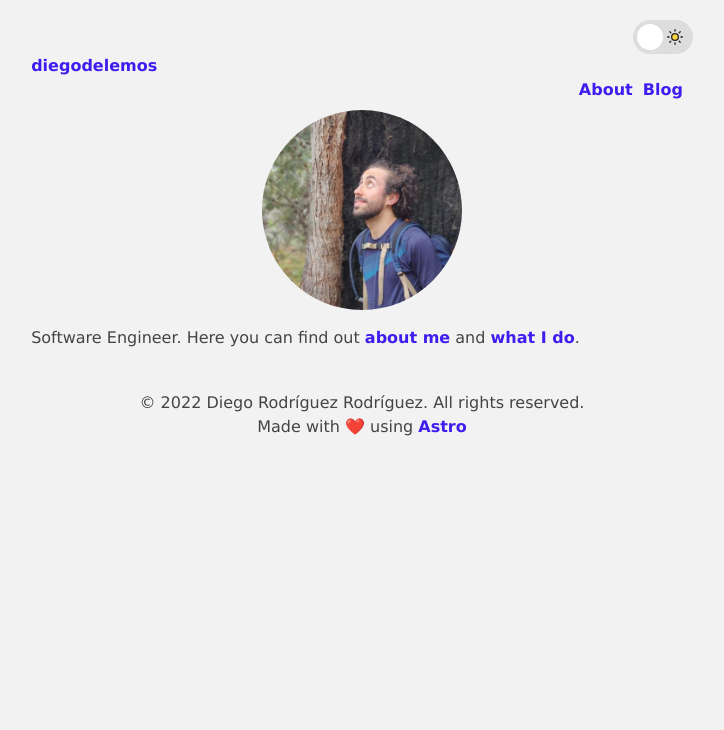
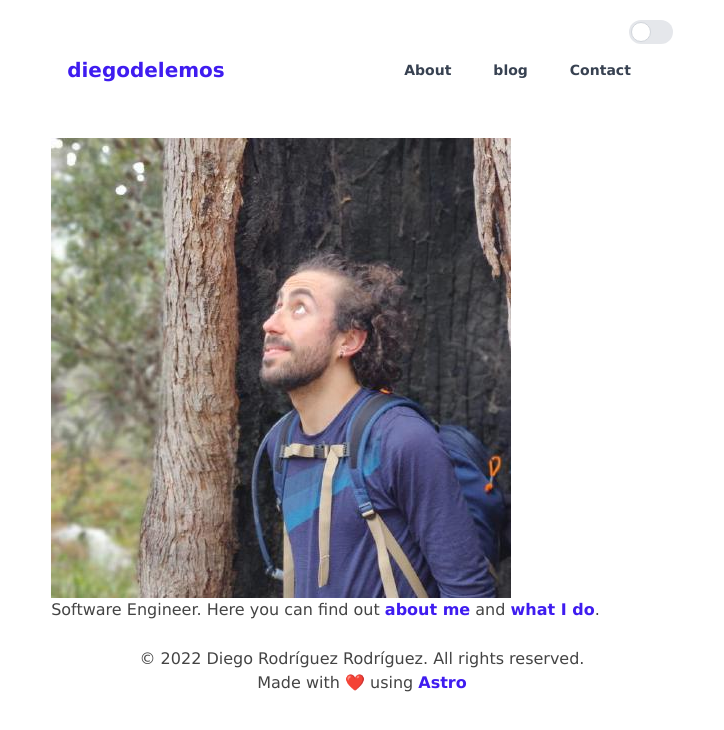
Before and after one commit to diegodelemos/diegodelemos.github.io, an Astro site: page / in a window 1280 px wide. Shown: the whole page, without its empty margins (278-1002 px from the left). Built offline with nearby package versions, Linux system fonts and the light colour scheme; Astro itself is replaced by a stand-in of ours.

Commit message:
Simplify with Tailwind. Still not 100% working

```diff
--- a/astro.config.mjs
+++ b/astro.config.mjs
@@ -1,10 +1,12 @@
 import { defineConfig } from 'astro/config';
 import mdx from '@astrojs/mdx';
-
 import sitemap from '@astrojs/sitemap';
 
 // https://astro.build/config
+import tailwind from "@astrojs/tailwind";
+
+// https://astro.build/config
 export default defineConfig({
-	site: 'https://example.com',
-	integrations: [mdx(), sitemap()],
+  site: 'https://example.com',
+  integrations: [mdx(), sitemap(), tailwind()]
 });
--- a/package.json
+++ b/package.json
@@ -11,9 +11,11 @@
     "astro": "astro"
   },
   "dependencies": {
-    "astro": "^1.5.2",
     "@astrojs/mdx": "^0.11.4",
     "@astrojs/rss": "^1.0.2",
-    "@astrojs/sitemap": "^1.0.0"
+    "@astrojs/sitemap": "^1.0.0",
+    "@astrojs/tailwind": "^2.1.1",
+    "astro": "^1.5.2",
+    "tailwindcss": "^3.2.0"
   }
 }
--- /dev/null
+++ b/src/components/DarkModeToggle.astro
@@ -0,0 +1,15 @@
+<label
+    for="dark-mode-toggle"
+    class="inline-flex relative items-center cursor-pointer float-right"
+>
+    <input
+        type="checkbox"
+        value=""
+        id="dark-mode-toggle"
+        class="sr-only peer"
+    />
+    <div
+        class="w-11 h-6 bg-gray-200 peer-focus:outline-none peer-focus:ring-4 peer-focus:ring-blue-300 dark:peer-focus:ring-blue-800 rounded-full peer dark:bg-gray-700 peer-checked:after:translate-x-full peer-checked:after:border-white after:content-[''] after:absolute after:top-[2px] after:left-[2px] after:bg-white after:border-gray-300 after:border after:rounded-full after:h-5 after:w-5 after:transition-all dark:border-gray-600 peer-checked:bg-blue-600"
+    >
+    </div>
+</label>
--- a/src/components/Footer.astro
+++ b/src/components/Footer.astro
@@ -16,39 +16,101 @@ import { AUTHOR_FULL_NAME } from "../config";
 </style>
 
 <script>
-	// Get the theme toggle input
+	// // Get the theme toggle input
+	// const themeToggle = document.querySelector(
+	// 	'.theme-switch input[type="checkbox"]'
+	// );
+	// // const prefersDarkScheme = window.matchMedia(
+	// // 	"(prefers-color-scheme: dark)"
+	// // );
+
+	// // Get the current theme from local storage
+	// const currentTheme = localStorage.getItem("theme");
+
+	// // If the current local storage item can be found
+	// if (currentTheme) {
+	// 	// Set the body data-theme attribute to match the local storage item
+	// 	document.body.setAttribute("data-theme", currentTheme);
+
+	// 	// If the current theme is dark, check the theme toggle
+	// 	if (currentTheme === "dark") {
+	// 		themeToggle.checked = true;
+	// 	}
+	// }
+
+	// // Function that will switch the theme based on the if the theme toggle is checked or not
+	// function switchTheme(e) {
+	// 	if (e.target.checked) {
+	// 		document.body.setAttribute("data-theme", "dark");
+	// 		localStorage.setItem("theme", "dark");
+	// 	} else {
+	// 		document.body.setAttribute("data-theme", "light");
+	// 		localStorage.setItem("theme", "light");
+	// 	}
+	// }
+
+	// // Add an event listener to the theme toggle, which will switch the theme
+	// themeToggle.addEventListener("change", switchTheme, false);
+	// On page load or when changing themes, best to add inline in `head` to avoid FOUC
+	// // Get the theme toggle input
 	const themeToggle = document.querySelector(
 		'.theme-switch input[type="checkbox"]'
 	);
-	// const prefersDarkScheme = window.matchMedia(
-	// 	"(prefers-color-scheme: dark)"
-	// );
 
-	// Get the current theme from local storage
-	const currentTheme = localStorage.getItem("theme");
-
-	// If the current local storage item can be found
-	if (currentTheme) {
-		// Set the body data-theme attribute to match the local storage item
-		document.body.setAttribute("data-theme", currentTheme);
-
-		// If the current theme is dark, check the theme toggle
-		if (currentTheme === "dark") {
-			themeToggle.checked = true;
-		}
+	if (
+		localStorage.theme === "dark" ||
+		(!("theme" in localStorage) &&
+			window.matchMedia("(prefers-color-scheme: dark)").matches)
+	) {
+		document.documentElement.classList.add("dark");
+	} else {
+		document.documentElement.classList.remove("dark");
 	}
 
-	// Function that will switch the theme based on the if the theme toggle is checked or not
-	function switchTheme(e) {
-		if (e.target.checked) {
-			document.body.setAttribute("data-theme", "dark");
-			localStorage.setItem("theme", "dark");
+	// Whenever the user explicitly chooses light mode
+	localStorage.theme = "light";
+
+	// Whenever the user explicitly chooses dark mode
+	localStorage.theme = "dark";
+
+	// Whenever the user explicitly chooses to respect the OS preference
+	localStorage.removeItem("theme");
+
+	// function switchTheme(e) {
+	// 	if (e.target.checked) {
+	// 		document.documentElement.classList.add("dark");
+	// 		localStorage.setItem("theme", "dark");
+	// 	} else {
+	// 		document.documentElement.classList.remove("dark");
+	// 		localStorage.setItem("theme", "light");
+	// 	}
+	// }
+
+	// // Add an event listener to the theme toggle, which will switch the theme
+	// themeToggle.addEventListener("change", switchTheme, false);
+
+	var darkModeToggle = document.getElementById("dark-mode-toggle");
+
+	darkModeToggle.addEventListener("click", function () {
+		// if set via local storage previously
+		if (localStorage.getItem("color-theme")) {
+			if (localStorage.getItem("color-theme") === "light") {
+				document.documentElement.classList.add("dark");
+				localStorage.setItem("color-theme", "dark");
+			} else {
+				document.documentElement.classList.remove("dark");
+				localStorage.setItem("color-theme", "light");
+			}
+
+			// if NOT set via local storage previously
 		} else {
-			document.body.setAttribute("data-theme", "light");
-			localStorage.setItem("theme", "light");
+			if (document.documentElement.classList.contains("dark")) {
+				document.documentElement.classList.remove("dark");
+				localStorage.setItem("color-theme", "light");
+			} else {
+				document.documentElement.classList.add("dark");
+				localStorage.setItem("color-theme", "dark");
+			}
 		}
-	}
-
-	// Add an event listener to the theme toggle, which will switch the theme
-	themeToggle.addEventListener("change", switchTheme, false);
+	});
 </script>
--- a/src/components/Header.astro
+++ b/src/components/Header.astro
@@ -1,15 +1,50 @@
 ---
-import HeaderLink from "./HeaderLink.astro";
 import { SITE_TITLE } from "../config";
-import Toggle from "./ThemeChange.astro";
+import Toggle from "./DarkModeToggle.astro";
 ---
 
 <header>
 	<Toggle />
-	<a href="/">{SITE_TITLE}</a>
-	<nav>
-		<HeaderLink href="/blog">Blog</HeaderLink>
-		<HeaderLink href="/about">About</HeaderLink>
+	<nav
+		class="bg-white border-gray-200 px-2 sm:px-4 py-2.5 rounded dark:bg-gray-900"
+	>
+		<div
+			class="container flex flex-wrap justify-between items-center mx-auto"
+		>
+			<a href="/" class="flex items-center">
+				<span
+					class="self-center text-xl font-semibold whitespace-nowrap dark:text-white"
+					>{SITE_TITLE}</span
+				>
+			</a>
+			<div class="hidden w-full md:block md:w-auto" id="navbar-default">
+				<ul
+					class="flex flex-col p-4 mt-4 bg-gray-50 rounded-lg border border-gray-100 md:flex-row md:space-x-8 md:mt-0 md:text-sm md:font-medium md:border-0 md:bg-white dark:bg-gray-800 md:dark:bg-gray-900 dark:border-gray-700"
+				>
+					<li>
+						<a
+							href="/about"
+							class="block py-2 pr-4 pl-3 text-gray-700 rounded hover:bg-gray-100 md:hover:bg-transparent md:border-0 md:hover:text-blue-700 md:p-0 dark:text-gray-400 md:dark:hover:text-white dark:hover:bg-gray-700 dark:hover:text-white md:dark:hover:bg-transparent"
+							>About</a
+						>
+					</li>
+					<li>
+						<a
+							href="blog"
+							class="block py-2 pr-4 pl-3 text-gray-700 rounded hover:bg-gray-100 md:hover:bg-transparent md:border-0 md:hover:text-blue-700 md:p-0 dark:text-gray-400 md:dark:hover:text-white dark:hover:bg-gray-700 dark:hover:text-white md:dark:hover:bg-transparent"
+							>blog</a
+						>
+					</li>
+					<li>
+						<a
+							href="/contact"
+							class="block py-2 pr-4 pl-3 text-gray-700 rounded hover:bg-gray-100 md:hover:bg-transparent md:border-0 md:hover:text-blue-700 md:p-0 dark:text-gray-400 md:dark:hover:text-white dark:hover:bg-gray-700 dark:hover:text-white md:dark:hover:bg-transparent"
+							>Contact</a
+						>
+					</li>
+				</ul>
+			</div>
+		</div>
 	</nav>
 </header>
 <style>
--- a/src/components/HeaderLink.astro
+++ /dev/null
@@ -1,21 +0,0 @@
----
-export interface Props extends astroHTML.JSX.AnchorHTMLAttributes {}
-
-const { href, class: className, ...props } = Astro.props;
-const isActive = href === Astro.url.pathname.replace(/\/$/, "");
----
-
-<a href={href} class:list={[className, { active: isActive }]} {...props}>
-	<slot />
-</a>
-<style>
-	a {
-		display: inline-block;
-		float: right;
-		text-decoration: none;
-	}
-	a.active {
-		font-weight: bolder;
-		text-decoration: underline;
-	}
-</style>
--- a/src/components/ThemeChange.astro
+++ /dev/null
@@ -1,44 +0,0 @@
-<div class="theme-switch-wrapper">
-    <label class="theme-switch" for="checkbox">
-        <input type="checkbox" id="checkbox" />
-        <div class="slider">
-            <svg
-                xmlns="http://www.w3.org/2000/svg"
-                width="16"
-                height="16"
-                viewBox="0 0 24 24"
-                fill="#FCD53F"
-                stroke="currentColor"
-                stroke-width="2"
-                stroke-linecap="round"
-                stroke-linejoin="round"
-                class="feather feather-sun"
-            >
-                <circle cx="12" cy="12" r="5"></circle>
-                <line x1="12" y1="1" x2="12" y2="3"></line>
-                <line x1="12" y1="21" x2="12" y2="23"></line>
-                <line x1="4.22" y1="4.22" x2="5.64" y2="5.64"></line>
-                <line x1="18.36" y1="18.36" x2="19.78" y2="19.78"></line>
-                <line x1="1" y1="12" x2="3" y2="12"></line>
-                <line x1="21" y1="12" x2="23" y2="12"></line>
-                <line x1="4.22" y1="19.78" x2="5.64" y2="18.36"></line>
-                <line x1="18.36" y1="5.64" x2="19.78" y2="4.22"></line>
-            </svg>
-            <svg
-                xmlns="http://www.w3.org/2000/svg"
-                width="16"
-                height="16"
-                viewBox="0 0 24 24"
-                fill="#FCD53F"
-                stroke="currentColor"
-                stroke-width="2"
-                stroke-linecap="round"
-                stroke-linejoin="round"
-                class="feather feather-moon"
-            >
-                <path d="M21 12.79A9 9 0 1 1 11.21 3 7 7 0 0 0 21 12.79z"
-                ></path>
-            </svg>
-        </div>
-    </label>
-</div>
--- a/src/pages/index.astro
+++ b/src/pages/index.astro
@@ -6,11 +6,11 @@ import { SITE_TITLE, SITE_DESCRIPTION } from "../config";
 ---
 
 <!DOCTYPE html>
-<html lang="en">
+<html lang="en" class="dark">
 	<head>
 		<BaseHead title={SITE_TITLE} description={SITE_DESCRIPTION} />
 	</head>
-	<body>
+	<body class="bg-white dark:bg-black">
 		<Header title={SITE_TITLE} />
 		<main>
 			<img src="diego.jpg" alt="Avatar" class="avatar" />
--- a/src/styles/global.css
+++ b/src/styles/global.css
@@ -209,14 +209,3 @@ input:checked+.slider .feather-sun {
 	opacity: 0;
 	transform: translateX(-4px);
 }
-
-/* Avatar */
-.avatar {
-	vertical-align: middle;
-	width: 200px;
-	height: 200px;
-	border-radius: 50%;
-	display: block;
-	margin-left: auto;
-	margin-right: auto;
-}
--- /dev/null
+++ b/tailwind.config.cjs
@@ -0,0 +1,9 @@
+/** @type {import('tailwindcss').Config} */
+module.exports = {
+	darkMode: 'class',
+	content: ['./src/**/*.{astro,html,js,jsx,md,mdx,svelte,ts,tsx,vue}'],
+	theme: {
+		extend: {},
+	},
+	plugins: [],
+}
```
